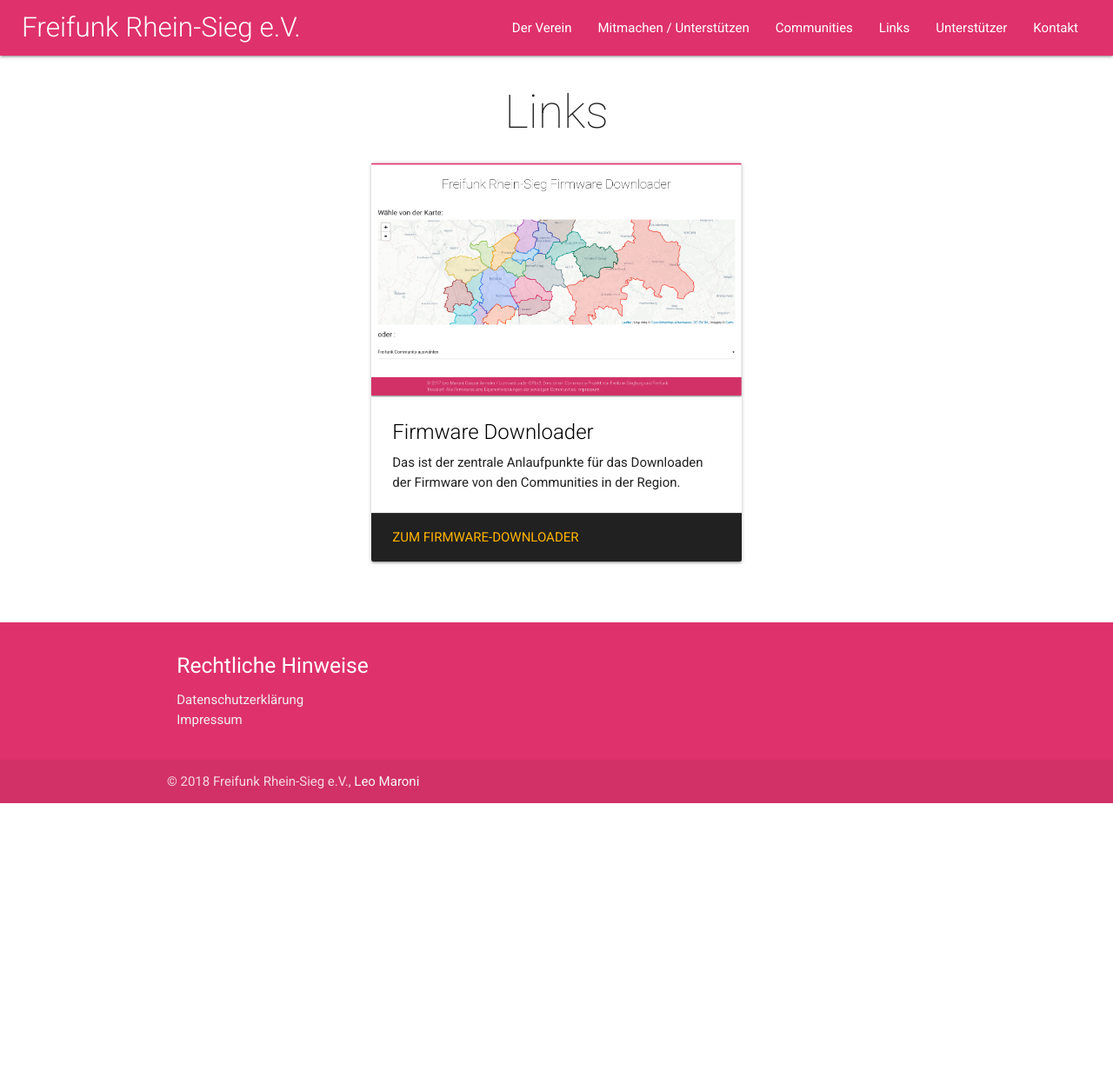
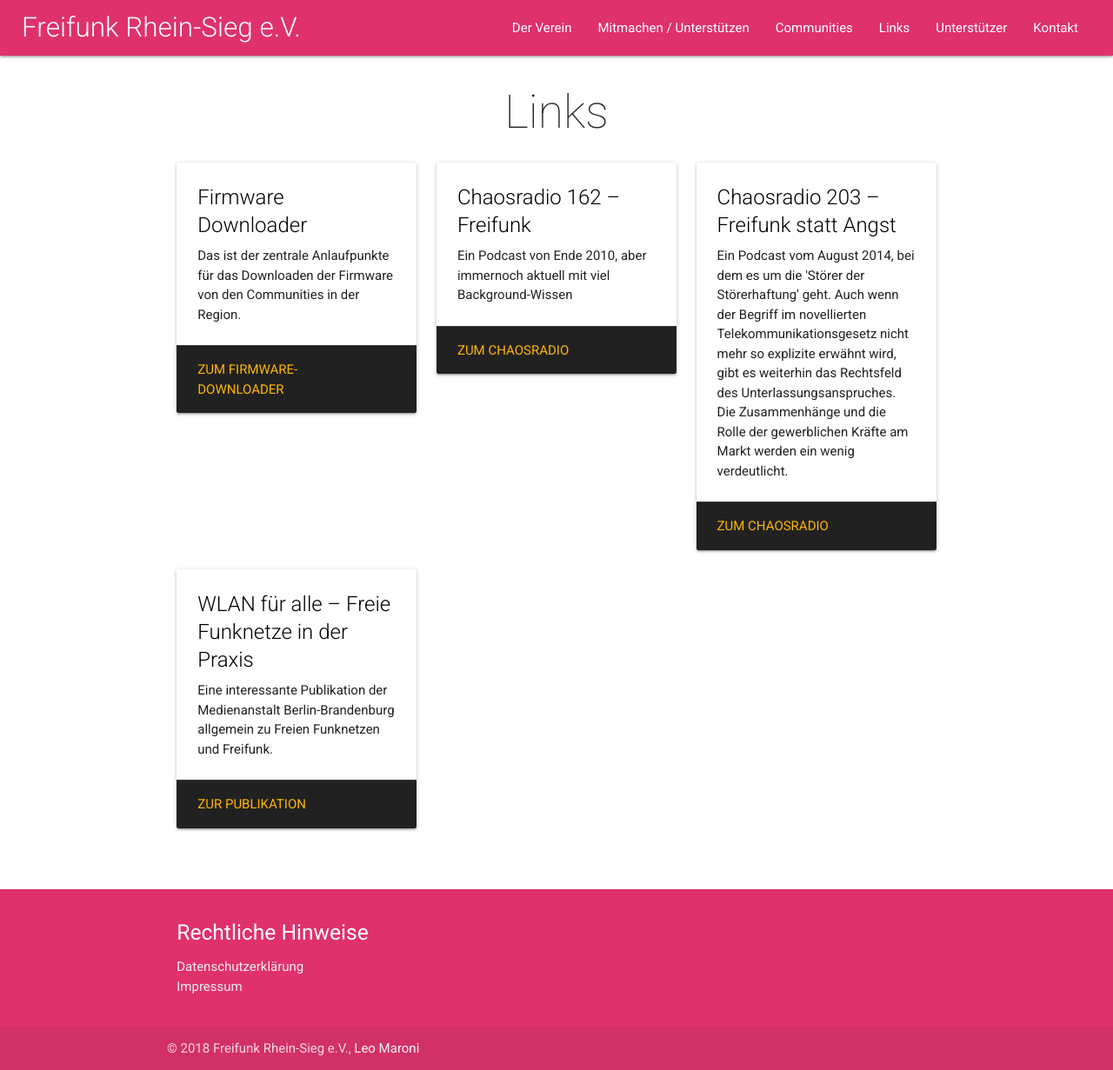
Before and after one commit to Freifunk-Rhein-Sieg/freifunk-rhein-sieg.net, a Jekyll site: the page built from links.html, in a window 1280 px wide. Shown: the whole page at 87% size. Built offline with Jekyll 4.4.1, drawn with Linux system fonts in a browser that asks for light colours; nearby versions of some CDN libraries; before the commit the page ends 924 px from its top, so only the background shows below that.

Commit message:
Links angepasst

```diff
--- a/links.html
+++ b/links.html
@@ -4,22 +4,61 @@
 permalink: '/links/'
 ---
 <div class="container" id="section-wrapper">
-    <section class="row" id="links">
+    <section id="links">
         <div class="center">
             <h2 class="thin-text">Links</h2>
         </div>
-        <div class="col s12 m6 offset-m3">
-            <div class="card">
-                <div class="card-image">
-                    <img src="{{ '/assets/img/page_links/link_to_firmware-downloader.png' | relative_url }}">
+        <div class="row">
+            <div class="col s12 m6 l4">
+                <div class="card">
+                    <div class="card-content">
+                        <span class="card-title"><a target="_blank" href="https://downloader.freifunk-rhein-sieg.net">Firmware Downloader</a></span>
+                        <p>Das ist der zentrale Anlaufpunkte f&uuml;r das Downloaden der Firmware von den Communities in der Region.</p>
+                    </div>
+                    <div class="card-action">
+                        <a target="_blank" href="https://downloader.freifunk-rhein-sieg.net">Zum Firmware-Downloader</a>
+                    </div>
                 </div>
-                <div class="card-content">
-                    <span class="card-title"><a target="_blank" href="https://downloader.freifunk-rhein-sieg.net">Firmware Downloader</a></span>
-                    <p>Das ist der zentrale Anlaufpunkte f&uuml;r das Downloaden der Firmware von den Communities in der Region.</p>
+            </div>
+            <div class="col s12 m6 l4">
+                <div class="card">
+                    <div class="card-content">
+                        <span class="card-title"><a target="_blank" href="https://chaosradio.ccc.de/cr162.html">Chaosradio 162 – Freifunk</a></span>
+                        <p>Ein Podcast von Ende 2010, aber immernoch aktuell mit viel Background-Wissen</p>
+                    </div>
+                    <div class="card-action">
+                        <a target="_blank" href="https://chaosradio.ccc.de/cr162.html">Zum Chaosradio</a>
+                    </div>
                 </div>
-                <div class="card-action">
-                    <a target="_blank" href="https://downloader.freifunk-rhein-sieg.net">Zum Firmware-Downloader</a>
+            </div>
+            <div class="col s12 m6 l4">
+                <div class="card">
+                    <div class="card-content">
+                        <span class="card-title"><a target="_blank" href="https://chaosradio.ccc.de/cr203.html">Chaosradio 203 – Freifunk statt Angst</a></span>
+                        <p>Ein Podcast vom August 2014, bei dem es um die 'St&ouml;rer der St&ouml;rerhaftung' geht. Auch
+                            wenn der Begriff im novellierten Telekommunikationsgesetz nicht
+                            mehr so explizite erwähnt wird, gibt es weiterhin das Rechtsfeld des
+                            Unterlassungsanspruches. Die Zusammenhänge und die Rolle der
+                            gewerblichen Kräfte am Markt werden ein wenig verdeutlicht.</p>
+                    </div>
+                    <div class="card-action">
+                        <a target="_blank" href="https://chaosradio.ccc.de/cr203.html">Zum Chaosradio</a>
+                    </div>
+                </div>
+            </div>
+            <div class="col s12 m6 l4">
+                <div class="card">
+                    <div class="card-content">
+                        <span class="card-title"><a target="_blank" href="https://mabb.de/files/content/document/UEBER%20DIE%20MABB/Download-Center/Publikationen/Freifunk-Broschuere/freifunk-publikation-webversion-2-Auflage.pdf.pdf">WLAN für alle – Freie Funknetze in der Praxis</a></span>
+                        <p>
+                            Eine interessante Publikation der Medienanstalt Berlin-Brandenburg allgemein zu Freien Funknetzen und Freifunk.
+                        </p>
+                    </div>
+                    <div class="card-action">
+                        <a target="_blank" href="https://mabb.de/files/content/document/UEBER%20DIE%20MABB/Download-Center/Publikationen/Freifunk-Broschuere/freifunk-publikation-webversion-2-Auflage.pdf.pdf">Zur Publikation</a>
+                    </div>
                 </div>
             </div>
         </div>
+    </section>
 </div>
```
Also changed, not shown: assets/img/page_links/link_to_firmware-downloader.png (deleted).
